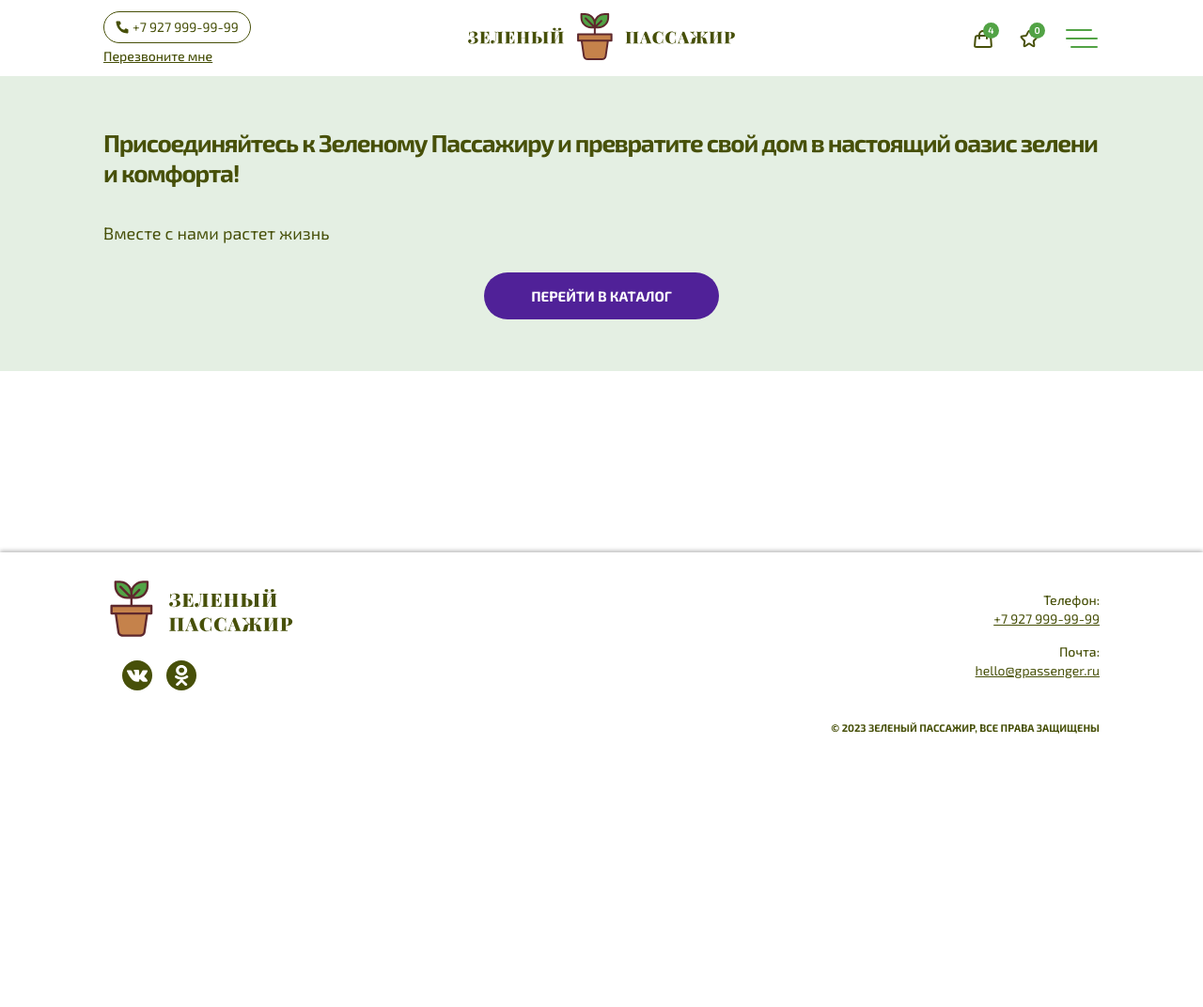
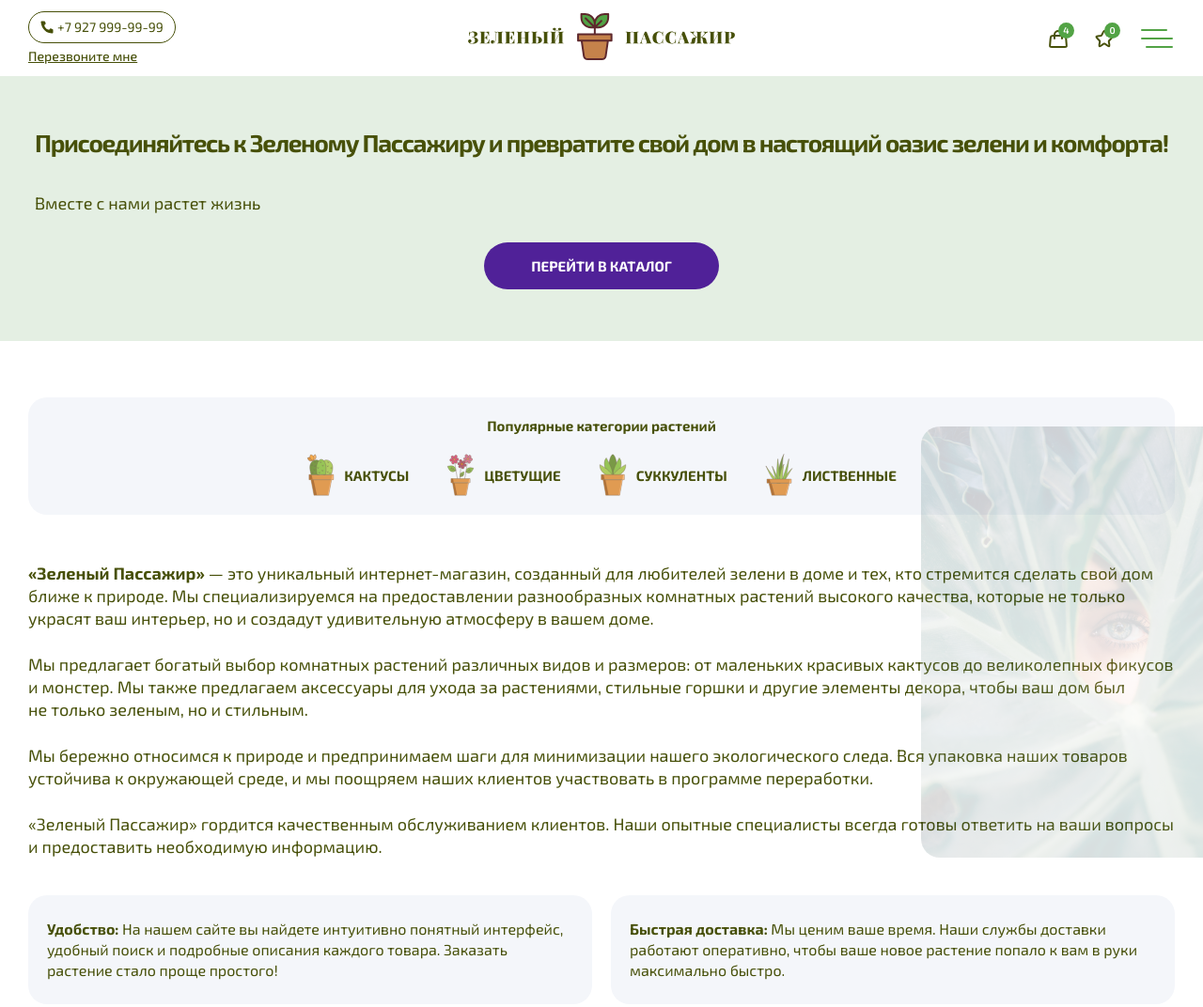
Before and after one commit to AbaevB/weblayout-skillbox-module7-practce, a plain HTML site: page index.html in a window 1280 px wide. Shown: the top 1072 px of the page at 94% size. Before the commit the page ends 800 px from the top, so only its background shows below. Drawn offline with Linux system fonts and the light colour scheme.

Commit message:
feat(_about-company.scss): section about-company tablet styles

```diff
--- a/index.html
+++ b/index.html
@@ -6,7 +6,7 @@
   <meta name="viewport" content="width=device-width, initial-scale=1.0">
   <meta http-equiv="X-UA-Compatible" content="ie=edge">
   <title>Главная страница - Зеленый пассажир</title>
-  <link rel="stylesheet" href="css/style.css">
+  <link href="css/style.css" rel="stylesheet">
 </head>
 
 <body>
@@ -15,7 +15,7 @@
       <div class="header__top">
         <div class="header__contacts">
           <a class="header__phone" href="tel:+79279999999">
-            <svg width="14" height="14" aria-hidden="true">
+            <svg aria-hidden="true" width="14" height="14">
               <use xlink:href="images/sprite.svg#icon-phone"></use>
             </svg>
             <span class="header__phone-text">+7 927 999-99-99</span>
@@ -23,16 +23,15 @@
           <button class="header__callback" type="button">Перезвоните мне</button>
         </div>
         <a class="header__logo" href="#" aria-label="Ссылка на главную">
-          <svg width="320" height="56" aria-hidden="true">
+          <svg aria-hidden="true" width="320" height="56">
             <use xlink:href="images/sprite.svg#icon-header-logo"></use>
           </svg>
         </a>
         <div class="header__users">
           <form class="header__search" action="#" method="GET">
             <div class="custom-search">
-              <input type="search" class="custom-search__field" aria-label="Поле поиска" name="search-field"
-                placeholder="Поиск" autocomplete="off">
-              <svg class="custom-search__icon" width="18" height="18" aria-hidden="true">
+              <input class="custom-search__field" aria-label="Поле поиска" type="search" name="search-field" placeholder="Поиск" autocomplete="off">
+              <svg class="custom-search__icon" aria-hidden="true" width="18" height="18">
                 <use xlink:href="images/sprite.svg#icon-search"></use>
               </svg>
             </div>
@@ -40,7 +39,7 @@
           <ul class="header__user-list">
             <li class="header__user-item">
               <a class="header__user-link" href="#" aria-label="Перейти в корзину">
-                <svg width="24" height="24" aria-hidden="true">
+                <svg aria-hidden="true" width="24" height="24">
                   <use xlink:href="images/sprite.svg#icon-basket"></use>
                 </svg>
                 <span class="header__user-count" aria-hidden="true">4</span>
@@ -48,15 +47,15 @@
             </li>
             <li class="header__user-item">
               <a class="header__user-link" href="#" aria-label="Перейти в избранное">
-                <svg width="24" height="24" aria-hidden="true">
+                <svg aria-hidden="true" width="24" height="24">
                   <use xlink:href="images/sprite.svg#icon-favorite"></use>
                 </svg>
                 <span class="header__user-count" aria-hidden="true">0</span>
               </a>
             </li>
             <li class="header__user-item">
-              <button type="button" class="header__burger" aria-label="Открыть выпадающее меню">
-                <svg width="34" height="20" aria-hidden="true">
+              <button class="header__burger" aria-label="Открыть выпадающее меню" type="button">
+                <svg aria-hidden="true" width="34" height="20">
                   <use xlink:href="images/sprite.svg#icon-burger"></use>
                 </svg>
               </button>
@@ -70,7 +69,7 @@
         <ul class="main-nav__list">
           <li class="main-nav__item">
             <a class="main-nav__link" href="#">
-              <svg width="14" height="14" aria-hidden="true">
+              <svg aria-hidden="true" width="14" height="14">
                 <use xlink:href="images/sprite.svg#icon-leaf"></use>
               </svg>
               <span class="header__nav-text">О Растениях</span>
@@ -78,7 +77,7 @@
           </li>
           <li class="main-nav__item">
             <a class="main-nav__link" href="#">
-              <svg width="14" height="14" aria-hidden="true">
+              <svg aria-hidden="true" width="14" height="14">
                 <use xlink:href="images/sprite.svg#icon-leaf"></use>
               </svg>
               <span class="header__nav-text">О Компании</span>
@@ -86,7 +85,7 @@
           </li>
           <li class="main-nav__item">
             <a class="main-nav__link" href="#">
-              <svg width="14" height="14" aria-hidden="true">
+              <svg aria-hidden="true" width="14" height="14">
                 <use xlink:href="images/sprite.svg#icon-leaf"></use>
               </svg>
               <span class="header__nav-text">Сотрудничество</span>
@@ -94,7 +93,7 @@
           </li>
           <li class="main-nav__item">
             <a class="main-nav__link" href="#">
-              <svg width="14" height="14" aria-hidden="true">
+              <svg aria-hidden="true" width="14" height="14">
                 <use xlink:href="images/sprite.svg#icon-leaf"></use>
               </svg>
               <span class="header__nav-text">Каталог</span>
@@ -102,7 +101,7 @@
           </li>
           <li class="main-nav__item">
             <a class="main-nav__link" href="#">
-              <svg width="14" height="14" aria-hidden="true">
+              <svg aria-hidden="true" width="14" height="14">
                 <use xlink:href="images/sprite.svg#icon-leaf"></use>
               </svg>
               <span class="header__nav-text">Контакты</span>
@@ -126,25 +125,23 @@
           <ul class="hero__gallery-list">
             <li class="hero__gallery-item hero__gallery-item--size-xl">
               <picture>
-                  <source media="(max-width: 767px)" srcset="images/gallery-1-mobile.png 1x, images/gallery-1-mobile@2x.png 2x" >
+                  <source media="(max-width: 767px)" srcset="images/gallery-1-mobile.png 1x, images/gallery-1-mobile@2x.png 2x">
                   <img class="hero__gallery-image" src="images/gallery-1.png" srcset="images/gallery-1@2x.png 2x" height="490" width="305" alt="Изображение комнатного растения">
 
               </picture>
 
             </li>
             <li class="hero__gallery-item">
-              <img class="hero__gallery-image" src="images/gallery-2.png" srcset="images/gallery-2@2x.png 2x"
-                  height="220" width="300" alt="Изображение комнатного растения">
+              <img class="hero__gallery-image" src="images/gallery-2.png" srcset="images/gallery-2@2x.png 2x" height="220" width="300" alt="Изображение комнатного растения">
             </li>
             <li class="hero__gallery-item">
-              <img class="hero__gallery-image" src="images/gallery-3.png" srcset="images/gallery-3@2x.png 2x"
-                  height="220" width="300" alt="Изображение комнатного растения">
+              <img class="hero__gallery-image" src="images/gallery-3.png" srcset="images/gallery-3@2x.png 2x" height="220" width="300" alt="Изображение комнатного растения">
             </li>
           </ul>
         </div>
       </div>
     </section>
-    <!--<section class="about-company">
+    <section class="about-company">
       <div class="container">
         <h2 class="visually-hidden">О компании</h2>
         <div class="about-company__wrapper">
@@ -153,26 +150,26 @@
             <ul class="aside-nav__list">
               <li class="aside-nav__item">
                 <a class="aside-nav__link" href="#">
-                  <svg width="37" height="55" aria-hidden="true">
+                  <svg aria-hidden="true" width="37" height="55">
                     <use xlink:href="images/sprite.svg#icon-cactus"></use>
                   </svg>
                   <span class="aside-nav__link-text">Кактусы</span>
                 </a>
               </li>
               <li class="aside-nav__link">
-                <svg width="37" height="57" aria-hidden="true">
+                <svg aria-hidden="true" width="37" height="57">
                   <use xlink:href="images/sprite.svg#icon-blooming"></use>
                 </svg>
                 <span class="aside-nav__link-text">Цветущие</span>
               </li>
               <li class="aside-nav__link">
-                <svg width="37" height="57" aria-hidden="true">
+                <svg aria-hidden="true" width="37" height="57">
                   <use xlink:href="images/sprite.svg#icon-succulents"></use>
                 </svg>
                 <span class="aside-nav__link-text">Суккуленты</span>
               </li>
               <li class="aside-nav__link">
-                <svg width="37" height="57" aria-hidden="true">
+                <svg aria-hidden="true" width="37" height="57">
                   <use xlink:href="images/sprite.svg#icon-deciduous"></use>
                 </svg>
                 <span class="aside-nav__link-text">Лиственные</span>
@@ -180,8 +177,11 @@
             </ul>
           </aside>
           <div class="about-company__image">
-            <img src="images/about-company.jpg" srcset="images/about-company@2x.jpg 2x" height="300" width="300"
-                alt="Фотография девушки и растения">
+            <picture>
+                <source media="(max-width: 1439px)" srcset="images/about-company-tablet.jpg 1x, images/about-company-tablet@2x.jpg 2x">
+                <img src="images/about-company.jpg" srcset="images/about-company@2x.jpg 2x" height="300" width="300" alt="Фотография девушки и растения">
+            </picture>
+
           </div>
           <div class="about-company__description">
             <p class="about-company__text">
@@ -225,7 +225,7 @@
         </ul>
         <a class="about-company__btn btn" href="#">Узнать подробнее</a>
       </div>
-    </section>-->
+    </section>
     <!--<section class="application">
       <div class="container">
         <div class="application__wrapper">
@@ -296,21 +296,21 @@
       <div class="footer__wrapper">
         <div class="footer__left">
           <a class="footer__logo-link" href="#" aria-label="Ссылка на главную страницу">
-            <svg width="202" height="60" aria-hidden="true">
+            <svg aria-hidden="true" width="202" height="60">
               <use xlink:href="images/sprite.svg#icon-footer-logo"></use>
             </svg>
           </a>
           <ul class="footer__social social">
             <li class="social__item">
               <a class="social__link" href="#" aria-label="Ссылка на соцсеть ВКонтакте">
-                <svg width="22" height="13" aria-hidden="true">
+                <svg aria-hidden="true" width="22" height="13">
                   <use xlink:href="images/sprite.svg#icon-vk"></use>
                 </svg>
               </a>
             </li>
             <li class="social__item">
               <a class="social__link" href="#" aria-label="Ссылка на соцсеть Одноклассники">
-                <svg width="15" height="22" aria-hidden="true">
+                <svg aria-hidden="true" width="15" height="22">
                   <use xlink:href="images/sprite.svg#icon-ok"></use>
                 </svg>
               </a>
--- a/scss/blocks/_about-company.scss
+++ b/scss/blocks/_about-company.scss
@@ -1,52 +1,88 @@
 .about-company {
   margin: 0 0 70px;
+
+  @include vp-1439  {
+    margin: 0 0 40px;
   }
 
-.about-company__wrapper {
+  &__wrapper {
     display: grid;
     grid-template-columns: 300px 1fr;
     gap: 30px 50px;
     margin: 0 0 50px;
+
+    @include vp-1439  {
+      position: relative;
+      margin: 0 0 40px;
+      display: flex;
+      flex-direction: column;
+      gap: 50px;
+    }
   }
 
-.about-company__image {
+  &__image {
     border-radius: 30px;
     height: 300px;
     width: 300px;
     grid-row: 2 / 3;
     overflow: hidden;
+
+    @include vp-1439  {
+      position: absolute;
+      right: -30px;
+      bottom: 0;
+      width: 300px;
+      height: 459px;
+      border-radius: 20px 0 0 20px;
+      opacity: 0.15;
+    }
   }
 
-.about-company__description {
+  &__description {
     display: flex;
     flex-direction: column;
     gap: 20px;
     grid-column: 2 / 3;
     grid-row: span 2;
+
+    @include vp-1439  {
+      gap: 25px;
+    }
   }
 
-.about-company__text {
+  &__text {
     font-size: 24px;
     line-height: 32px;
     margin: 0;
     font-weight: 400;
     color: $color-verdun-green;
+    @include vp-1439  {
+      font-size: 18px;
+      line-height: 24px;
+    }
   }
 
-.about-company__list {
+  &__list {
+    @include list-reset;
     margin: 0 0 44px;
-  padding: 0;
-  list-style-type: none;
     display: grid;
     grid-template-columns: repeat(2, 1fr);
     gap: 20px;
+
+    @include vp-1439  {
+      margin: 0 0 27px;
+    }
   }
 
-.about-company__item--size-xl {
+
+  &__item {
+    &--size-xl {
       grid-column: 1 / -1;
     }
+  }
 
-.about-company__card-text {
+
+  &__card-text {
     padding: 32px 25px;
     background-color: $color-solitude;
     border-radius: 20px;
@@ -55,9 +91,16 @@
     margin: 0;
     height: 100%;
     color: $color-verdun-green;
+
+    @include vp-1439  {
+      padding: 25px 20px;
+      font-size: 16px;
+      line-height: 22px;
+    }
   }
 
-.about-company__btn {
+  &__btn {
     margin: 0 auto;
     width: 280px;
   }
+}
--- a/scss/blocks/_aside-nav.scss
+++ b/scss/blocks/_aside-nav.scss
@@ -2,36 +2,68 @@
   padding: 20px;
   border-radius: 20px;
   background-color: $color-solitude;
+
+  @include vp-1439  {
+    padding: 20px ;
   }
 
-.aside-nav__heading {
+  &__heading {
     font-size: 18px;
     line-height: 24px;
     font-weight: 700;
     margin: 0 0 25px;
     text-align: center;
     color: $color-verdun-green;
+
+    @include vp-1439  {
+      margin: 0 0 20px;
+      font-size: 15px;
+      line-height: 20px;
+    }
   }
 
-.aside-nav__list {
-  margin: 0;
-  padding: 0;
-  list-style-type: none;
+  &__list {
+    @include list-reset;
     display: flex;
     flex-direction: column;
     gap: 23px;
+
+    @include vp-1439  {
+      flex-direction: row;
+      justify-content: center;
+      gap: 40px;
+    }
   }
 
-.aside-nav__link {
+  &__link {
     display: flex;
     align-items: center;
     gap: 30px;
+
+    @include vp-1439  {
+      gap: 10px;
     }
 
-.aside-nav__link-text {
+    svg {
+      @include vp-1439  {
+        width: 30px;
+        height: 45px;
+      }
+    }
+  }
+
+
+
+  &__link-text {
     font-size: 20px;
     line-height: 20px;
     font-weight: 700;
     text-transform: uppercase;
     color: $color-verdun-green;
+
+    @include vp-1439  {
+      font-size: 15px;
+      line-height: 20px;
     }
+  }
+}
--- a/scss/blocks/_btn.scss
+++ b/scss/blocks/_btn.scss
@@ -12,6 +12,12 @@
   font-size: 18px;
   line-height: 18px;
   font-family: inherit;
+
+  @include vp-1439  {
+    font-size: 15px;
+    line-height: 20px;
+    padding: 14px;
+  }
 
   &:hover {
     color: $color-white;
@@ -34,7 +40,7 @@
   }
 
   @include vp-767 {
-    padding: 14px;
+    padding: 13px;
     font-size: 12px;
     line-height: 14px;
   }
--- a/scss/global/_container.scss
+++ b/scss/global/_container.scss
@@ -3,6 +3,10 @@
   padding: 0 110px;
   margin: 0 auto;
 
+  @include vp-1439  {
+    padding: 0 30px;
+  }
+
   @include vp-767 {
     padding: 0 15px;
   }
```
Also changed, not shown: css/style.css, images/about-company-tablet.jpg (added), images/about-company-tablet@2x.jpg (added), 2 other files. Lines whose indentation alone changed are shown as unchanged.
